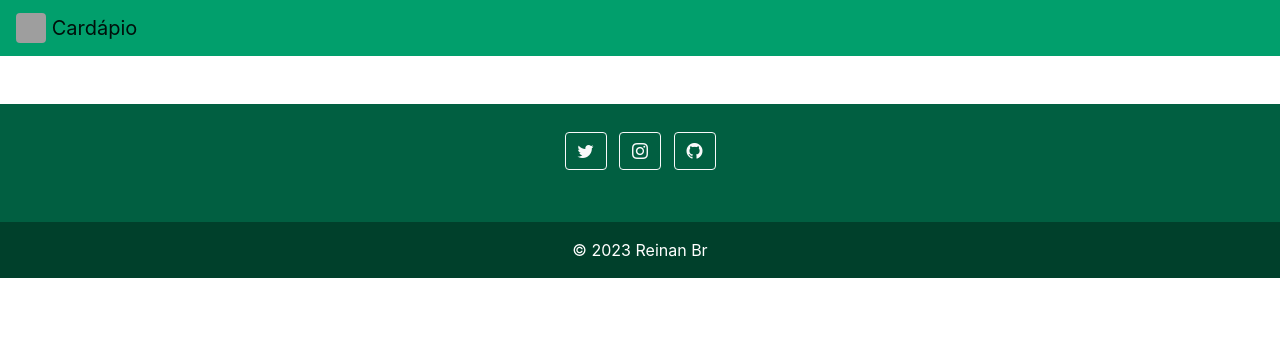
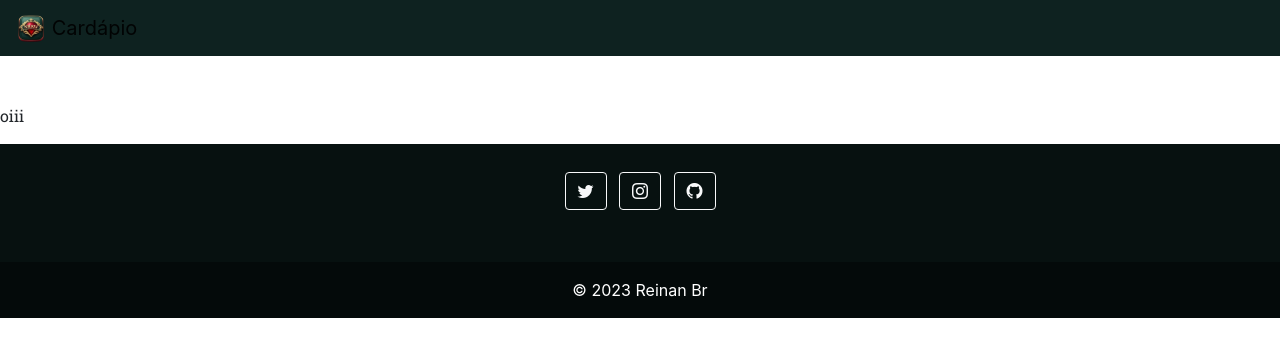
Before and after one commit to reinanbr/rubynews_flask, a Flask app: page /news in a window 1280 px wide. Shown: the top 357 px of the page. Run offline with Flask 2, Linux system fonts and the light colour scheme; grey boxes are pictures that could not be loaded.

Commit message:
importing template with blueprint

```diff
--- a/main.py
+++ b/main.py
@@ -2,7 +2,9 @@ from flask import Flask
 from routes.index import index_page
 from routes.news import news_page
 
+
 app = Flask(__name__)
+
 
 app.register_blueprint(index_page)
 app.register_blueprint(news_page)
--- /dev/null
+++ b/routes/index/static/css/stile.css
@@ -0,0 +1,6 @@
+@import url('https://fonts.googleapis.com/css2?family=Lato&family=Roboto+Slab&display=swap');
+
+
+p{
+    font-family: 'Roboto Slab';
+}
--- a/routes/index/templates/index.html
+++ b/routes/index/templates/index.html
@@ -1,12 +1,12 @@
 <!DOCTYPE html>
 <html lang="en">
 <head>
-    <meta charset="UTF-8">
+  {% block meta %}
+
+   <meta charset="UTF-8">
+
     <meta http-equiv="X-UA-Compatible" content="IE=edge">
     <meta name="viewport" content="width=device-width, initial-scale=1.0">
-    <link rel="apple-touch-icon" sizes="180x180" href="assets/ico/apple-touch-icon.png">
-    <link href="https://fonts.googleapis.com/icon?family=Material+Icons"
-      rel="stylesheet">
 
     <meta property='og:image' content="assets/logo/logo2.jpg">
     <meta name="description" content="cardápio do dia">
@@ -14,52 +14,62 @@
     <meta name="theme-color" content="#019F6C">
     <meta property="og:site_name" content="assets/logo/logo2.jpg">
     <meta property="og:title" content="Cardápio">
+    {% endblock %}
 
+    {% block link %}
     <link rel="icon" type="image/png" sizes="32x32" href="assets/ico/favicon-32x32.png">
     <link rel="icon" type="image/png" sizes="16x16" href="assets/ico/favicon-16x16.png">
-    <link rel="manifest" href="url_for('index.static',filename='assets/ico/site.webmanifest')">
+    <link rel="manifest" href="{{url_for('index.static',filename='assets/ico/site.webmanifest')}}">
+    <link rel="stylesheet" href="https://cdn.jsdelivr.net/npm/bootstrap@4.3.1/dist/css/bootstrap.min.css" integrity="sha384-ggOyR0iXCbMQv3Xipma34MD+dH/1fQ784/j6cY/iJTQUOhcWr7x9JvoRxT2MZw1T" crossorigin="anonymous">
+    <link href="https://fonts.googleapis.com/css2?family=Material+Icons"rel="stylesheet">
+    <link rel="stylesheet" href="https://cdn.jsdelivr.net/npm/bootstrap-icons@1.10.3/font/bootstrap-icons.css">
+    <link rel='stylesheet' href="{{url_for('index.static',filename='css/stile.css')}}">
+    <link rel="apple-touch-icon" sizes="180x180" href="assets/ico/apple-touch-icon.png">
+    <link href="https://fonts.googleapis.com/icon?family=Material+Icons"  rel="stylesheet">
+    {% endblock %}
 
-    <link rel="stylesheet" href="https://cdn.jsdelivr.net/npm/bootstrap@4.3.1/dist/css/bootstrap.min.css" integrity="sha384-ggOyR0iXCbMQv3Xipma34MD+dH/1fQ784/j6cY/iJTQUOhcWr7x9JvoRxT2MZw1T" crossorigin="anonymous">
-  <link href="https://fonts.googleapis.com/css2?family=Material+Icons"
-      rel="stylesheet">
-      <link rel="stylesheet" href="https://cdn.jsdelivr.net/npm/bootstrap-icons@1.10.3/font/bootstrap-icons.css">
-    <link rel='stylesheet' href="url_for('index.static',filename='static/css/stile.css')">
        <!-- <script src="https://unpkg.com/react@15/dist/react.js"></script> <script src="https://unpkg.com/react-dom@15/dist/react-dom.js"></script> -->
 
-    <title>Cardápio</title>
+    <title>{% block title %}{% endblock %}Cardápio</title>
+
 </head>
 <body>
+  {% block navbar %}
     <!-- Image and text -->
-<nav class="navbar navbar-light" style="background-color: #019F6C;">
+<nav class="navbar navbar-light" style="background-color: #0e2220;">
     <a class="navbar-brand" href="#">
-      <img src="ur_for('index.static',filename='assets/logo/logo.jpg')" width="30" height="30" class="d-inline-block rounded align-top" alt="">
+      <img src="{{url_for('index.static',filename='assets/logo/logo.png')}}" width="30" height="30" class="d-inline-block rounded align-top" alt="">
       Cardápio
     </a>
   </nav>
 <br/><br/>
+{% endblock %}
+
+<div>
+{% block content %}
+
+
+
+{% endblock %}
+</div>
 
 
 
 
 
-
-
-
-
-
-
-
+{%block footer %}
 <script src="https://code.jquery.com/jquery-3.3.1.slim.min.js" integrity="sha384-q8i/X+965DzO0rT7abK41JStQIAqVgRVzpbzo5smXKp4YfRvH+8abtTE1Pi6jizo" crossorigin="anonymous"></script>
 <script src="https://cdn.jsdelivr.net/npm/popper.js@1.14.7/dist/umd/popper.min.js" integrity="sha384-UO2eT0CpHqdSJQ6hJty5KVphtPhzWj9WO1clHTMGa3JDZwrnQq4sF86dIHNDz0W1" crossorigin="anonymous"></script>
 <script src="https://cdn.jsdelivr.net/npm/bootstrap@4.3.1/dist/js/bootstrap.min.js" integrity="sha384-JjSmVgyd0p3pXB1rRibZUAYoIIy6OrQ6VrjIEaFf/nJGzIxFDsf4x0xIM+B07jRM" crossorigin="anonymous"></script>
 <script src="{{ url_for('index.static',filename='js/app.js') }}"></script>
 
 
-    <footer class="text-center text-white" style="background-color:#015f41;">
+    <footer class="text-center text-white" style="background-color:#071110;">
       <!-- Grid container -->
       <div class="container p-4 pb-0">
         <!-- Section: Social media -->
         <section class="mb-4">
+          {% block footer_section %}
 
           <!-- Twitter -->
           <a class="btn btn-outline-light btn-floating m-1" title="Twitter - BezerraReinan" href="https://twitter.com/BezerraReinan" role="button"
@@ -72,17 +82,21 @@
           <!-- Github -->
         <a class="btn btn-outline-light btn-floating m-1" title="GitHub - ReinanBr" href="https://github.com/reinanbr" role="button"
             ><i class="bi bi-github"></i></a>
+
+            {% endblock %}
         </section>
         <!-- Section: Social media -->
       </div>
       <!-- Grid container -->
 
       <!-- Copyright -->
-      <div class="text-center p-3" style="background-color: #00402b;">
+      <div class="text-center p-3" style="background-color: #040a0a;">
         © 2023
         <a class="text-white" href="https://github.com/reinanbr">Reinan Br</a>
       </div>
       <!-- Copyright -->
     </footer>
+
+    {% endblock %}
 </body>
 </html>
--- a/routes/news/static/js/app.js
+++ /dev/null
@@ -1 +0,0 @@
-console.log('im online')
--- a/routes/news/templates/news.html
+++ b/routes/news/templates/news.html
@@ -1,88 +1,7 @@
-<!DOCTYPE html>
-<html lang="en">
-<head>
-    <meta charset="UTF-8">
-    <meta http-equiv="X-UA-Compatible" content="IE=edge">
-    <meta name="viewport" content="width=device-width, initial-scale=1.0">
-    <link rel="apple-touch-icon" sizes="180x180" href="assets/ico/apple-touch-icon.png">
-    <link href="https://fonts.googleapis.com/icon?family=Material+Icons"
-      rel="stylesheet">
+{% extends 'index.html' %}
 
-    <meta property='og:image' content="assets/logo/logo2.jpg">
-    <meta name="description" content="cardápio do dia">
-    <meta name="og:description" content="cardápio do dia">
-    <meta name="theme-color" content="#019F6C">
-    <meta property="og:site_name" content="assets/logo/logo2.jpg">
-    <meta property="og:title" content="Cardápio">
+{% block content %}
 
-    <link rel="icon" type="image/png" sizes="32x32" href="assets/ico/favicon-32x32.png">
-    <link rel="icon" type="image/png" sizes="16x16" href="assets/ico/favicon-16x16.png">
-    <link rel="manifest" href="url_for('index.static',filename='assets/ico/site.webmanifest')">
+<p>oiii</p>
 
-    <link rel="stylesheet" href="https://cdn.jsdelivr.net/npm/bootstrap@4.3.1/dist/css/bootstrap.min.css" integrity="sha384-ggOyR0iXCbMQv3Xipma34MD+dH/1fQ784/j6cY/iJTQUOhcWr7x9JvoRxT2MZw1T" crossorigin="anonymous">
-  <link href="https://fonts.googleapis.com/css2?family=Material+Icons"
-      rel="stylesheet">
-      <link rel="stylesheet" href="https://cdn.jsdelivr.net/npm/bootstrap-icons@1.10.3/font/bootstrap-icons.css">
-    <link rel='stylesheet' href="url_for('index.static',filename='static/css/stile.css')">
-       <!-- <script src="https://unpkg.com/react@15/dist/react.js"></script> <script src="https://unpkg.com/react-dom@15/dist/react-dom.js"></script> -->
-
-    <title>Cardápio</title>
-</head>
-<body>
-    <!-- Image and text -->
-<nav class="navbar navbar-light" style="background-color: #019F6C;">
-    <a class="navbar-brand" href="#">
-      <img src="ur_for('index.static',filename='assets/logo/logo.jpg')" width="30" height="30" class="d-inline-block rounded align-top" alt="">
-      Cardápio
-    </a>
-  </nav>
-<br/><br/>
-
-
-
-
-
-
-
-
-
-
-
-
-<script src="https://code.jquery.com/jquery-3.3.1.slim.min.js" integrity="sha384-q8i/X+965DzO0rT7abK41JStQIAqVgRVzpbzo5smXKp4YfRvH+8abtTE1Pi6jizo" crossorigin="anonymous"></script>
-<script src="https://cdn.jsdelivr.net/npm/popper.js@1.14.7/dist/umd/popper.min.js" integrity="sha384-UO2eT0CpHqdSJQ6hJty5KVphtPhzWj9WO1clHTMGa3JDZwrnQq4sF86dIHNDz0W1" crossorigin="anonymous"></script>
-<script src="https://cdn.jsdelivr.net/npm/bootstrap@4.3.1/dist/js/bootstrap.min.js" integrity="sha384-JjSmVgyd0p3pXB1rRibZUAYoIIy6OrQ6VrjIEaFf/nJGzIxFDsf4x0xIM+B07jRM" crossorigin="anonymous"></script>
-<script src="{{ url_for('index.static',filename='js/app.js') }}"></script>
-
-
-    <footer class="text-center text-white" style="background-color:#015f41;">
-      <!-- Grid container -->
-      <div class="container p-4 pb-0">
-        <!-- Section: Social media -->
-        <section class="mb-4">
-
-          <!-- Twitter -->
-          <a class="btn btn-outline-light btn-floating m-1" title="Twitter - BezerraReinan" href="https://twitter.com/BezerraReinan" role="button"
-            ><i class="bi bi-twitter"></i></a>
-
-          <!-- Instagram -->
-          <a class="btn btn-outline-light btn-floating m-1" title="Instagram - reinanbr_" href="https://www.instagram.com/reinanbr_/" role="button"
-            ><i class="bi bi-instagram"></i></a>
-
-          <!-- Github -->
-        <a class="btn btn-outline-light btn-floating m-1" title="GitHub - ReinanBr" href="https://github.com/reinanbr" role="button"
-            ><i class="bi bi-github"></i></a>
-        </section>
-        <!-- Section: Social media -->
-      </div>
-      <!-- Grid container -->
-
-      <!-- Copyright -->
-      <div class="text-center p-3" style="background-color: #00402b;">
-        © 2023
-        <a class="text-white" href="https://github.com/reinanbr">Reinan Br</a>
-      </div>
-      <!-- Copyright -->
-    </footer>
-</body>
-</html>
+{% endblock %}
--- a/static/js/app.js
+++ /dev/null
@@ -1 +0,0 @@
-console.log('im online')
```
Also changed, not shown: routes/index/static/assets/logo/logo.png (added), 1 other file.
